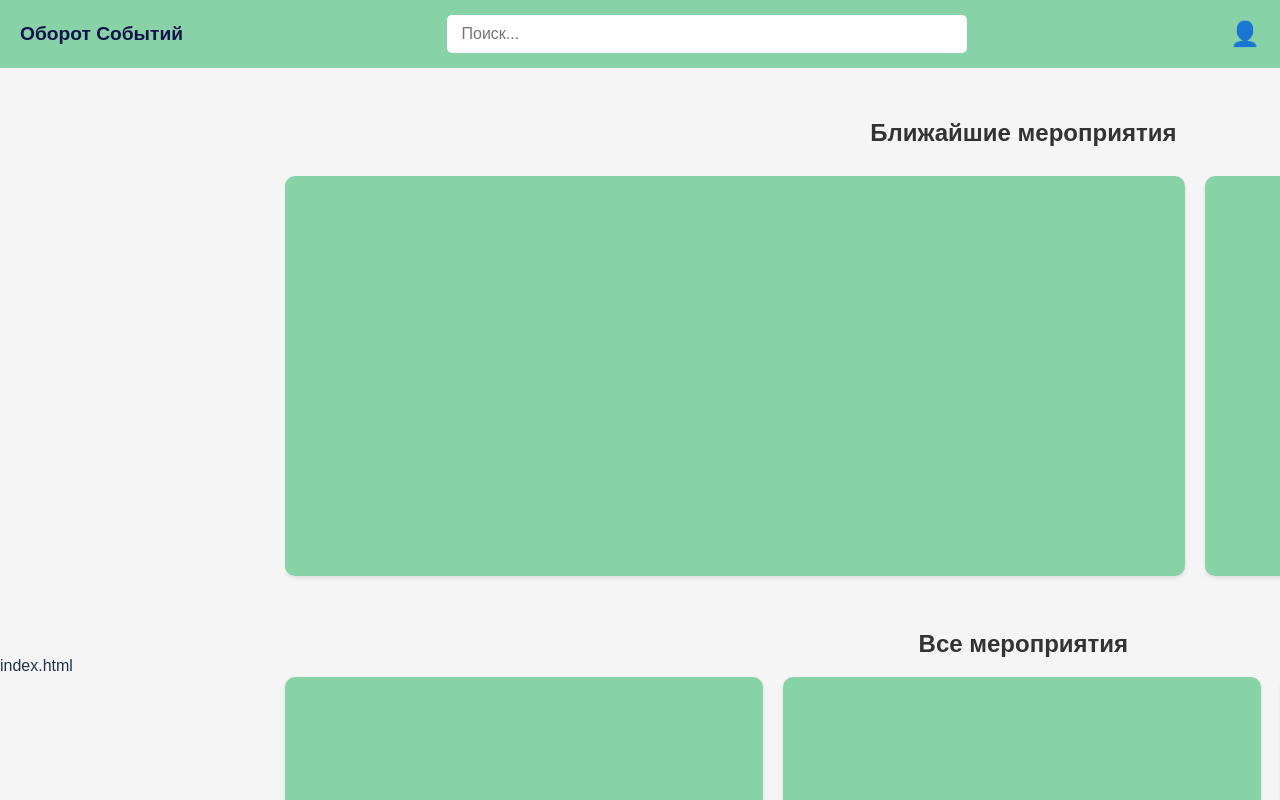
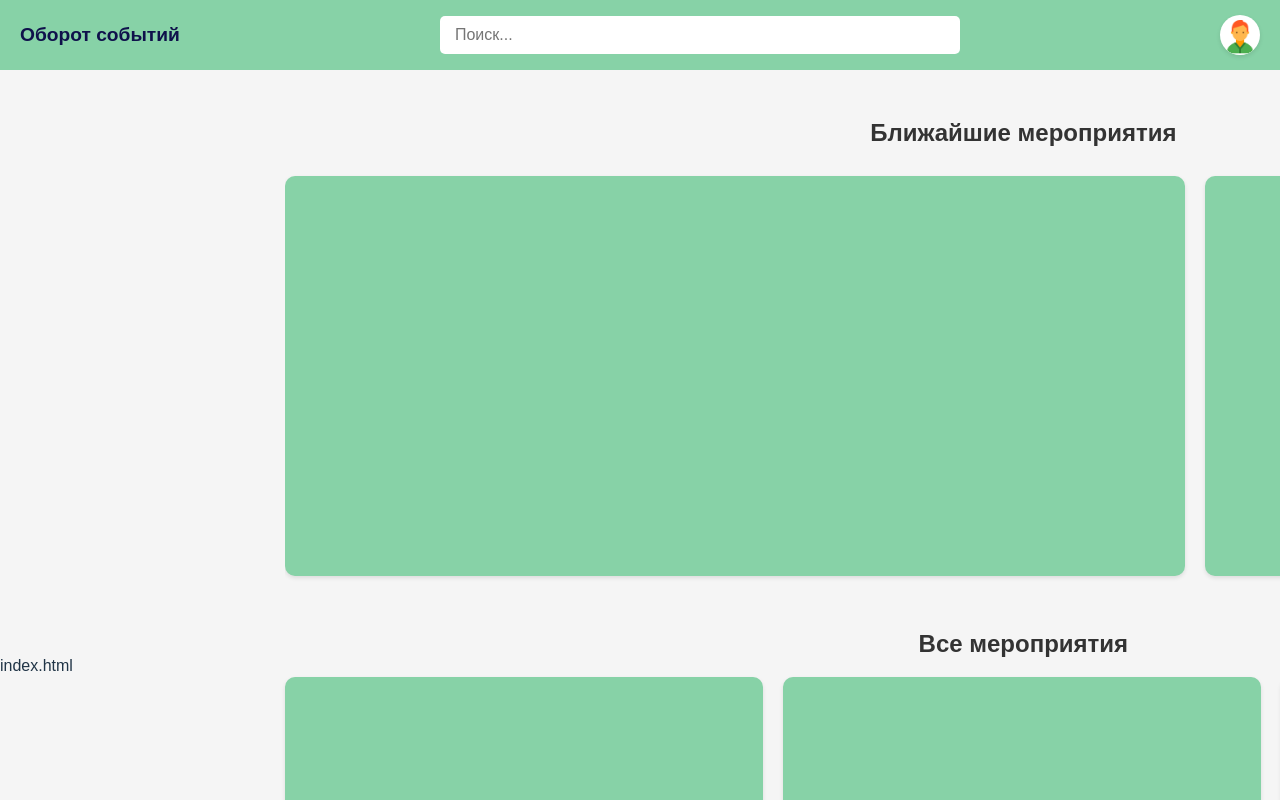
Before and after one commit to algorithm-ssau/turn-of-events, a React (Vite) app in the folder frontend/: page / in a window 1280 px wide. Shown: the top 800 px of the page. Built offline with nearby package versions, Linux system fonts and the light colour scheme.

Commit message:
Добавления всплывающего меню при нажатии на аватар

```diff
--- a/frontend/src/components/Header/Header.css
+++ b/frontend/src/components/Header/Header.css
@@ -40,6 +40,65 @@
 }
 
 .profile-icon {
-    font-size: 1.5rem;
     cursor: pointer;
+    width: 40px; /* Размер контейнера */
+    height: 40px; /* Размер контейнера */
+    border-radius: 50%; /* Делаем элемент круглым */
+    background-color: white; /* Цвет фона круга */
+    display: flex; /* Используем Flexbox */
+    align-items: center; /* Центрируем по вертикали */
+    justify-content: center; /* Центрируем по горизонтали */
+    box-shadow: 0 2px 4px rgba(0, 0, 0, 0.1); /* Лёгкая тень */
+    transition: background-color 0.3s ease, transform 0.2s ease;
+    overflow: hidden; /* Скрываем содержимое за пределами круга */
 }
+
+.profile-icon i, .profile-icon svg {
+    display: block; /* Убедимся, что иконка ведёт себя как блочный элемент */
+}
+
+.profile-icon:hover {
+    background-color: #e0f7e9; /* Цвет фона при наведении */
+    transform: scale(1.1); /* Лёгкое увеличение при наведении */
+}
+
+.profile-image {
+    width: 100%; /* Изображение занимает весь контейнер */
+    height: 100%; /* Изображение занимает весь контейнер */
+    object-fit: cover; /* Сохраняем пропорции изображения */
+    border-radius: 50%; /* Убедимся, что изображение круглое */
+}
+
+.profile-container {
+  position: relative; /* Для позиционирования меню относительно иконки */
+}
+
+.profile-menu {
+  position: absolute;
+  top: 50px; /* Располагаем меню под иконкой */
+  right: 0; /* Выравниваем меню по правому краю */
+  background-color: white;
+  border: 1px solid #ddd;
+  border-radius: 5px;
+  box-shadow: 0 2px 4px rgba(0, 0, 0, 0.1);
+  width: 150px;
+  z-index: 1000;
+}
+
+.profile-menu ul {
+  list-style: none;
+  margin: 0;
+  padding: 10px 0;
+}
+
+.profile-menu li {
+  padding: 10px 15px;
+  font-size: 1rem;
+  color: #333;
+  cursor: pointer;
+  transition: background-color 0.2s ease;
+}
+
+.profile-menu li:hover {
+  background-color: #f5f5f5;
+}
--- a/frontend/src/components/Header/Header.jsx
+++ b/frontend/src/components/Header/Header.jsx
@@ -1,14 +1,51 @@
-import { Navbar } from 'react-bootstrap';
-import './Header.css'
+import './Header.css';
+import { useState, useRef, useEffect } from 'react';
 
 const Header = () => {
+  const [isMenuOpen, setIsMenuOpen] = useState(false);
+  const menuRef = useRef(null); // Реф для меню
+
+  const toggleMenu = () => {
+    setIsMenuOpen((prev) => !prev);
+  };
+
+  const handleClickOutside = (event) => {
+    // Если клик произошёл вне меню, закрываем его
+    if (menuRef.current && !menuRef.current.contains(event.target)) {
+      setIsMenuOpen(false);
+    }
+  };
+
+  useEffect(() => {
+    // Добавляем обработчик кликов на документ
+    document.addEventListener('mousedown', handleClickOutside);
+
+    // Убираем обработчик при размонтировании компонента
+    return () => {
+      document.removeEventListener('mousedown', handleClickOutside);
+    };
+  }, []);
+
   return (
     <header className="header">
-            <div className="logo">Оборот Событий</div>
+      <div className="logo">Оборот событий</div>
       <div className="search-bar">
         <input type="text" placeholder="Поиск..." />
       </div>
-            <div className="profile-icon">👤</div>
+      <div className="profile-container" ref={menuRef}>
+        <div className="profile-icon" onClick={toggleMenu}>
+          <img src="./public/icons8-гость-мужчина-48.png" alt="Профиль" className="profile-image" />
+        </div>
+        {isMenuOpen && (
+          <div className="profile-menu">
+            <ul>
+              <li>Профиль</li>
+              <li>Настройки</li>
+              <li>Выход</li>
+            </ul>
+          </div>
+        )}
+      </div>
     </header>
   );
 };
```
Also changed, not shown: frontend/public/icons8-гость-мужчина-48.png (added). Lines whose indentation alone changed are shown as unchanged.
